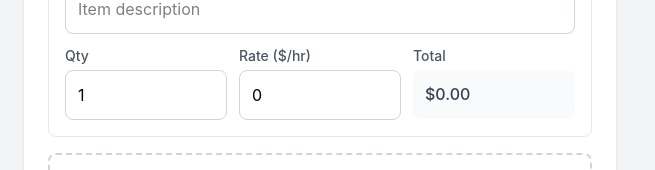
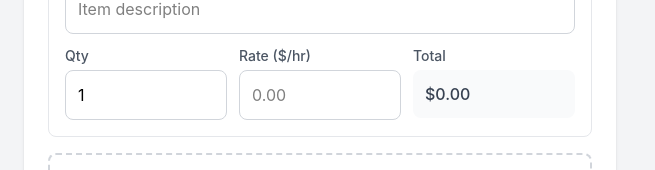
Before and after one commit to SamMarch/invoice-generator, a React app: page / in a window 1280 px wide. Shown: the part 1373-1543 px from the top of the page, without its empty margins (0-655 px from the left). Built offline with nearby package versions, Linux system fonts and the light colour scheme; the HTML template or start-up script is replaced by a standard one.

Commit message:
Improve LineItems UX by adding placeholders, handling zero values, and fixing total calculation edge cases

```diff
--- a/src/components/LineItems.jsx
+++ b/src/components/LineItems.jsx
@@ -51,8 +51,9 @@ function LineItems({ lineItems, setLineItems }) {
                 type="number"
                 className={inputClass}
                 min="0"
-                value={item.quantity}
-                onChange={e => updateItem(item.id, 'quantity', Number(e.target.value))}
+                placeholder="0"
+                value={item.quantity === 0 ? '' : item.quantity}
+                onChange={e => updateItem(item.id, 'quantity', parseInt(e.target.value) || 0)}
               />
             </div>
             <div>
@@ -62,14 +63,15 @@ function LineItems({ lineItems, setLineItems }) {
                 className={inputClass}
                 min="0"
                 step="0.01"
-                value={item.rate}
-                onChange={e => updateItem(item.id, 'rate', Number(e.target.value))}
+                placeholder="0.00"
+                value={item.rate === 0 ? '' : item.rate}
+                onChange={e => updateItem(item.id, 'rate', parseFloat(e.target.value) || 0)}
               />
             </div>
             <div>
               <label className="block text-sm font-medium text-gray-600 mb-1">Total</label>
               <div className="px-3 py-3 bg-gray-50 rounded-lg text-base font-medium text-gray-700">
-                ${(item.quantity * item.rate).toFixed(2)}
+                ${((item.quantity || 0) * (item.rate || 0)).toFixed(2)}
               </div>
             </div>
           </div>
```
